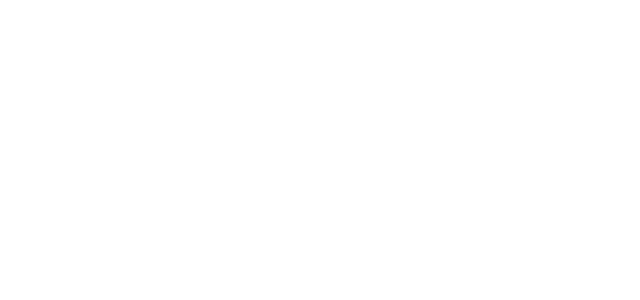
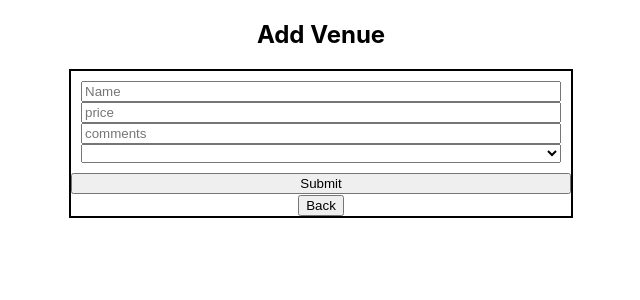
Before and after one commit to KaleChip24/tilt2.0, a React (Create React App) app in the folder frontend/: page /machines/add-machine in a window 1280 px wide. Shown: the top 300 px of the page, without its empty margins (319-959 px from the left). Built offline with nearby package versions, Linux system fonts and the light colour scheme.

Commit message:
styling venueDetails

```diff
--- a/frontend/src/App.css
+++ b/frontend/src/App.css
@@ -1,5 +1,6 @@
 .App {
   text-align: center;
+  display: grid;
 }
 
 .App-logo {
--- a/frontend/src/App.js
+++ b/frontend/src/App.js
@@ -7,6 +7,7 @@ import VenueDetail from "./screens/VenueDetail/VenueDetail"
 import VenueCreate from './screens/VenueCreate/VenueCreate';
 import VenueEdit from './screens/VenueEdit/VenueEdit';
 import SignIn from './screens/SignIn/SignIn';
+import MachineCreate from './screens/MachineCreate/MachineCreate';
 
 function App() {
   const [signedIn, setSignedIn] = useState(false);
@@ -30,9 +31,9 @@ function App() {
         <Route path='/venues/add-venue' element={<VenueCreate />} />
         <Route path='/venues/:id' element={<VenueDetail />} />
         <Route path='/venues/:id/edit' element={<VenueEdit />} />
-        <Route path='/machines/add-machine' element={null} />
+        <Route path='/machines/add-machine' element={<MachineCreate />} />
         <Route path='/machines/:id/edit' element={null} />
-        <Route path='/signUp' element={null} />
+        {/* <Route path='/signUp' element={null} /> */}
         <Route path='/signIn' element={<SignIn setSignedIn={setSignedIn} />} />
         <Route path='/signOut' element={null} />
       </Routes>
--- a/frontend/src/screens/MachineCreate/MachineCreate.jsx
+++ b/frontend/src/screens/MachineCreate/MachineCreate.jsx
@@ -0,0 +1,78 @@
+import { useState } from "react"
+import { useNavigate, Link } from "react-router-dom"
+import { createMachine } from "../../services/machineApi"
+import './MachineCreate.css'
+
+const MachineCreate = (props) => {
+  let navigate = useNavigate();
+
+  const [machines, setMachines] = useState({
+    name: '',
+    price: '',
+    comments: '',
+    venue: '',
+  });
+
+
+
+  const handleChange = (event) => {
+    const { name, value } = event.target
+    setMachines({
+      ...machines,
+      [name]: value
+    })
+  }
+
+  const handleSubmit = async (e) => {
+    e.preventDefault();
+    await createMachine(setMachines);
+    navigate('/');
+  }
+
+
+  return (
+    <div className="venue-form">
+      <h2 className="add-venue-header">Add Venue</h2>
+      <form className="create-form" onSubmit={handleSubmit}>
+        <div className="form-inputs">
+          <input
+            className='input-name'
+            placeholder='Name'
+            value={props.name}
+            name='name'
+            onChange={handleChange}
+          />
+          <input
+            className='input-price'
+            placeholder='price'
+            value={props.price}
+            name='price'
+            onChange={handleChange}
+          />
+          <input
+            className='input-comments'
+            placeholder='comments'
+            value={props.comments}
+            name='comments'
+            row={5}
+            onChange={handleChange}
+          />
+          <select
+            name='venue'
+            value={props.venue}
+
+          />
+        </div>
+        <button
+          className="add-venue-btn"
+          type='submit'>Submit</button>
+        <Link to={`/`}>
+          <button id='back-redirect-button'>Back</button>
+        </Link>
+      </form>
+
+    </div>
+  );
+};
+
+export default MachineCreate;
--- a/frontend/src/screens/VenueDetail/VenueDetail.css
+++ b/frontend/src/screens/VenueDetail/VenueDetail.css
@@ -1,42 +1,169 @@
+@import url('https://fonts.googleapis.com/css2?family=Montserrat:ital,wght@0,300;0,400;1,200&display=swap');
+
+/*.venue-details-wrap{
+  border: 2px solid black;
+  display: grid;
+  grid-template-areas:
+  "H H H H"
+  "L A A R"
+  "F F F F"
+}
+
+.venue-location{
+ display: flex;
+ justify-content: center;
+ margin-top: 50px;
+}
+
 .venue-detail {
-  display: flex;
-  flex-direction: row;
-  justify-content: center;
+  grid-area:H;
   margin-top: 10px;
   border-top: 2px solid black
 }
 
 .venue-title{
-  margin-top: 20px;
-  margin-right: 30px;
-
+grid-area: H ;
+font-family: 'Montserrat', sans-serif;
 }
 
 .venue-address {
 margin-left: 30px;
 align-self: start;
+font-family: 'Montserrat', sans-serif;
 }
 
 .venue-city-state{
   align-self: end;
   margin-left: -134px;
+  font-family: 'Montserrat', sans-serif;
 
 }
 
 .machines-block{
-  display: flex;
-  align-self: start;
+grid-area: L;
+width: 300px;
+transform: rotate(-90deg);
+margin-right: -500px;
+margin-left: 155px;
+margin-top: 65px;
+font-family: 'Montserrat', sans-serif;
+font-size: 45px;
 }
+
 .machines{
+  grid-area: R;
   display: flex;
   flex-direction: column;
   align-items: flex-end;
 }
+
 .machine-cards{
   display: flex;
-  margin: 10px;
+  flex-direction: row;
+  justify-content: space-between;
+  width: 683px;
+  height: 65px;
+  overflow: hidden;
+  flex-wrap: wrap;
+  border-radius: 0.5em;
+  text-decoration: none;
+  background: white;
+  margin: 1em;
+  padding: 2.75em 2.5em;
+  border: 2px solid teal;
+  transition: transform .45s ease, background .45s ease;
+  font-family: 'Montserrat', sans-serif;
+
+}
+
+.machine-name{
+font-family: 'Montserrat', sans-serif;
+color: #2E3C40;
+font-size: 3.5em;
+font-weight: 400;
+line-height: 1;
+padding-bottom: .5em;
+margin: 20px 10px;
+border-bottom: 2px solid #753BBD;
+transition: color .45s ease, border .45s ease;
+} */
+
+.venue-details-wrap{
+  display: flex;
+  min-height: 100vh;
+  align-items: center;
+  justify-content: center;
   border: 2px solid black;
-  border-radius: 20px;
+  padding: 2em;
+}
+
+.machine-cards{
+  display: flex;
+  flex-direction: column;
+  justify-content: end;
+  align-items: flex-start;
   width: 800px;
-  height: 100px;
+  height: 115px;
+  border-radius: .5em;
+  text-decoration: none;
+  background: white;
+  margin: 1em;
+  padding: 2.75em 2.5em;
+  border: 2px solid black;
+  font-family: 'Montserrat', sans-serif;
+  transition: transform .45s ease, background .45s ease;
+
 }
+.machine-name{
+  color: hsl(193, 16%, 22%);
+  font-size: 2.5em;
+  font-weight: 600;
+  line-height: 0;
+  font-family: 'Montserrat', sans-serif;
+  padding-bottom: .5em;
+  margin: 0 0 0.142857143em;
+  border-bottom: 2px solid #753BBD;
+  transition: color .45s ease, border .45s ease;
+
+}
+
+.machines-block{
+  width: 300px;
+  transform: rotate(-90deg);
+  font-family: 'Montserrat', sans-serif;
+  font-size: 45px;
+  border-bottom: 2px solid #753BBD;
+}
+
+.machine-price{
+  margin: 5px;
+  margin-left: 0;
+}
+
+.machine-comments{
+  margin: 5px;
+  margin-left: 0;
+}
+
+.venue-details {
+  justify-content: center;
+  align-self: flex-start;
+}
+
+.venue-title{
+  font-family: 'Montserrat', sans-serif;
+  font-weight: 400;
+}
+
+.venue-btn-container{
+  display: flex;
+  justify-content: center;
+}
+
+.machine-btn-container{
+  margin: 0 auto;
+}
+
+.machines{
+  margin-left: -103px;
+}
--- a/frontend/src/screens/VenueDetail/VenueDetail.jsx
+++ b/frontend/src/screens/VenueDetail/VenueDetail.jsx
@@ -26,31 +26,37 @@ const VenueDetail = (props) => {
     return <h1>You Tilted....Waiting for ball to drop</h1>
   }
 
-  // const [name, address, city, state, machine]
-
 
   return (
     <Layout>
+      <div className="venue-details-wrap">
         <div className="venue-detail">
+          <div className="venue-location">
             <h1 className="venue-title">{venue.name}</h1>
             <p className="venue-address">{venue.address}</p>
             <p className="venue-city-state">{venue.city} {venue.state}</p>
+          </div>
+          <div className="venue-btn-container">
             <Link className="venue-edit-link" to={`/venues/${id}/edit`}>edit</Link>
             <button className="venue-delete-btn">delete</button>
+          </div>
         </div>
         <h1 className="machines-block">machines</h1>
         <div className="machines">
           {venue.machines.map((machine, id) => {
             return (
               <div className="machine-cards" key={id}>
-              <h3>{machine.name}</h3>
-              <p>{machine.price}</p>
-              <p>{machine.comments}</p>
+                <h3 className="machine-name">{machine.name}</h3>
+                <h4 className="machine-price">{`cost per play: $${machine.price}`}</h4>
+                <p className="machine-comments">{machine.comments}</p>
+                <div className="machine-btn-container">
                   <Link className="machine-edit-link" to={`/machines/${id}/edit`}>edit</Link>
                   <button className="machine-delete-btn">delete</button>
                 </div>
+              </div>
             );
           })}
+        </div>
       </div>
     </Layout>
   );
--- a/frontend/src/services/machineApi.jsx
+++ b/frontend/src/services/machineApi.jsx
@@ -11,7 +11,7 @@ export const getMachines = async () => {
 
 export const getMachine = async id => {
   try {
-    const response = await api.get(`/machines/${id}`);
+    const response = await api.get(`/machines/${id}/`);
     return response.data;
   } catch (error) {
     throw error;
@@ -29,7 +29,7 @@ export const createMachine = async machine => {
 
 export const updateMachine = async (id, machine) => {
   try {
-    const response = await api.put(`/machines/${id}`, machine);
+    const response = await api.put(`/machines/${id}/`, machine);
     return response.data;
   } catch (error) {
     throw error;
@@ -38,7 +38,7 @@ export const updateMachine = async (id, machine) => {
 
 export const deleteMachine = async id => {
   try {
-    const response = await api.delete(`/machines/${id}`);
+    const response = await api.delete(`/machines/${id}/`);
     return response.data;
   } catch (error) {
     throw error;
--- a/frontend/src/services/venueApi.jsx
+++ b/frontend/src/services/venueApi.jsx
@@ -12,7 +12,7 @@ export const getVenues = async () => {
 
 export const getVenue = async id => {
   try {
-    const response = await api.get(`/venues/${id}`);
+    const response = await api.get(`/venues/${id}/`);
     return response.data;
   } catch (error) {
     throw error;
@@ -31,7 +31,7 @@ export const createVenue = async venue => {
 
 export const updateVenue = async (id, venue) => {
   try {
-    const response = await api.put(`/venues/${id}`, venue);
+    const response = await api.put(`/venues/${id}/`, venue);
     return response.data;
   } catch (error) {
     throw error;
@@ -40,7 +40,7 @@ export const updateVenue = async (id, venue) => {
 
 export const deleteVenue = async id => {
   try {
-    const response = await api.delete(`/venues/${id}`);
+    const response = await api.delete(`/venues/${id}/`);
     return response.data;
   } catch (error) {
     throw error;
```
Lines whose indentation alone changed are shown as unchanged.
